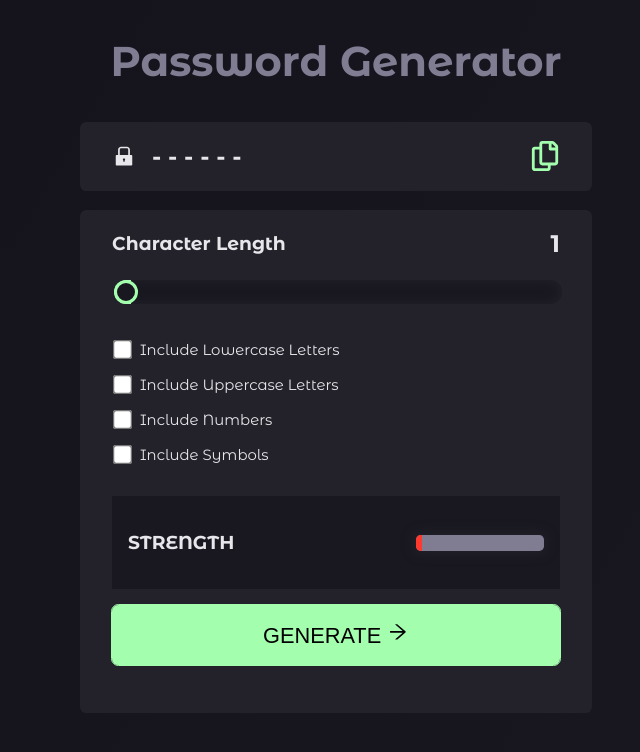
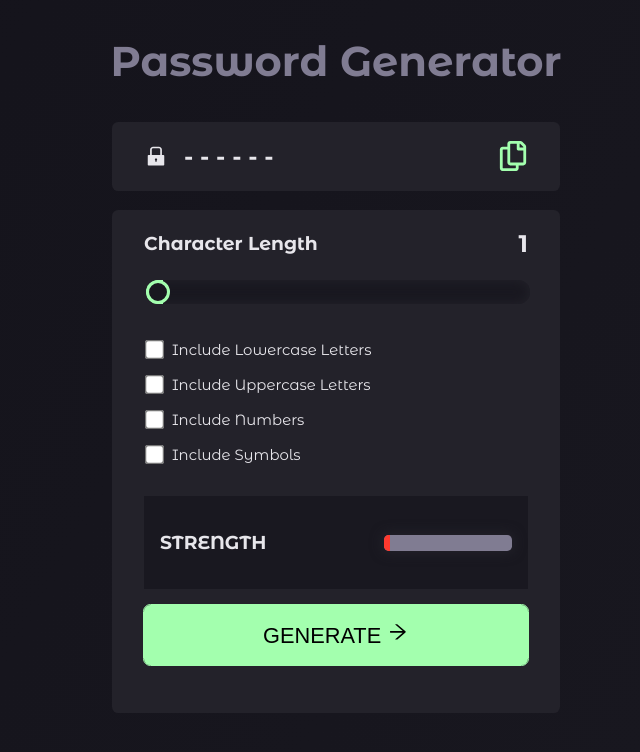
Before and after one commit to Git-Darkmoon/pwGenerator, a React (Vite) app: page / in a window 1280 px wide. Shown: the top 752 px of the page, without its empty margins (304-944 px from the left). Built offline with nearby package versions, Linux system fonts and the light colour scheme.

Commit message:
bug: responsiveness fixed.

```diff
--- a/src/styles/index.css
+++ b/src/styles/index.css
@@ -44,7 +44,7 @@ body {
 }
 
 .generator-card {
-  width: 60vmax;
+  width: 35vmax;
   font-family: var(--ff-base);
   color: var(--clr-white);
 }
@@ -192,6 +192,11 @@ body {
   scale: 0.95;
 }
 
+@media (width >= 26.5625rem) {
+  .generator-card {
+    max-width: 50vmax;
+  }
+}
 @media (width >= 60rem) {
   .generator-card {
     max-width: 40vmax;
--- a/src/styles/index.scss
+++ b/src/styles/index.scss
@@ -50,7 +50,7 @@ body {
 }
 
 .generator-card {
-  width: 60vmax;
+  width: 35vmax;
   //   max-height: 80vmin;
   font-family: var(--ff-base);
   color: var(--clr-white);
@@ -219,6 +219,11 @@ body {
   }
 }
 
+@media (width >= 26.5625rem) {
+  .generator-card {
+    max-width: 50vmax;
+  }
+}
 @media (width >= 60rem) {
   .generator-card {
     max-width: 40vmax;
```
Also changed, not shown: 1 other file (tests, documents, lock files or other folders).
